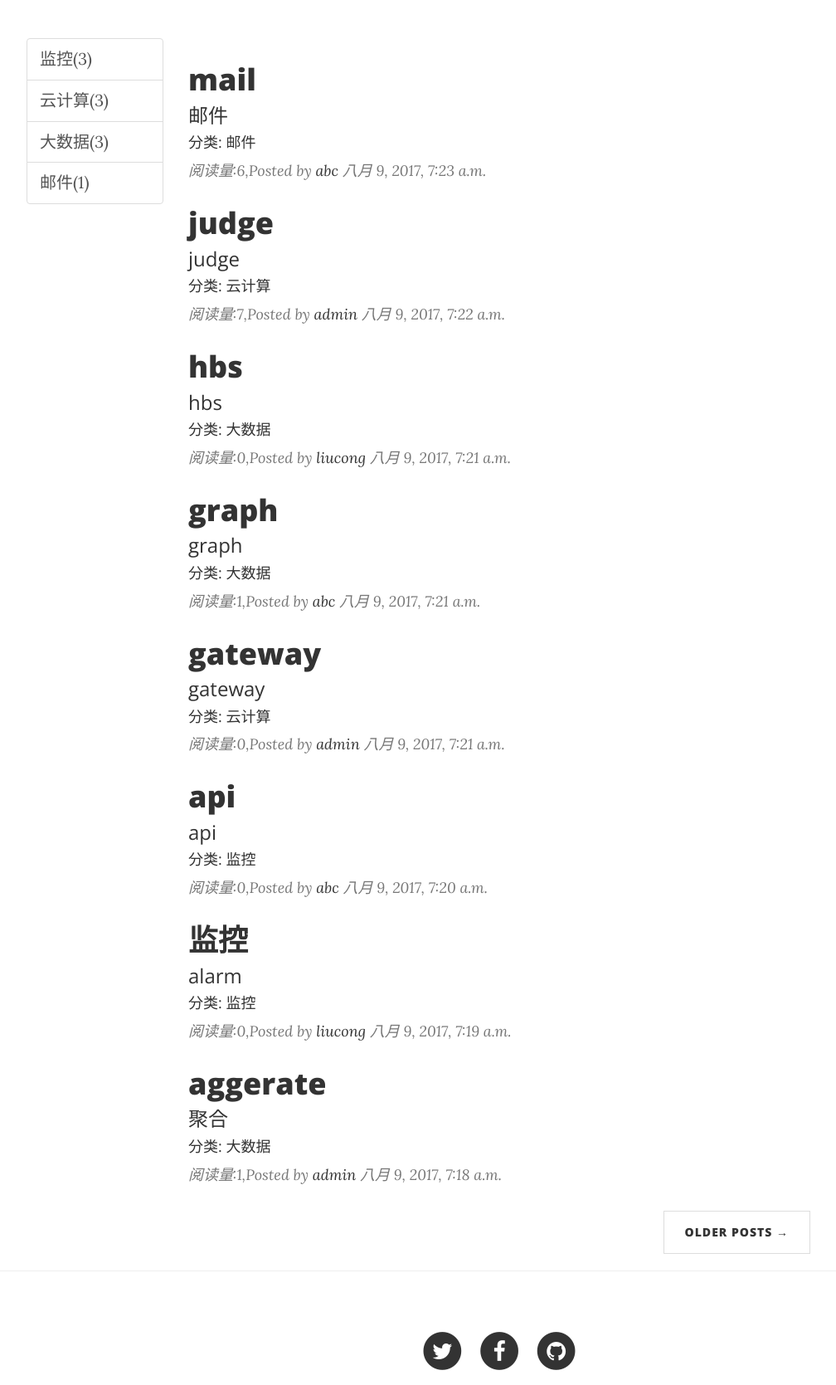
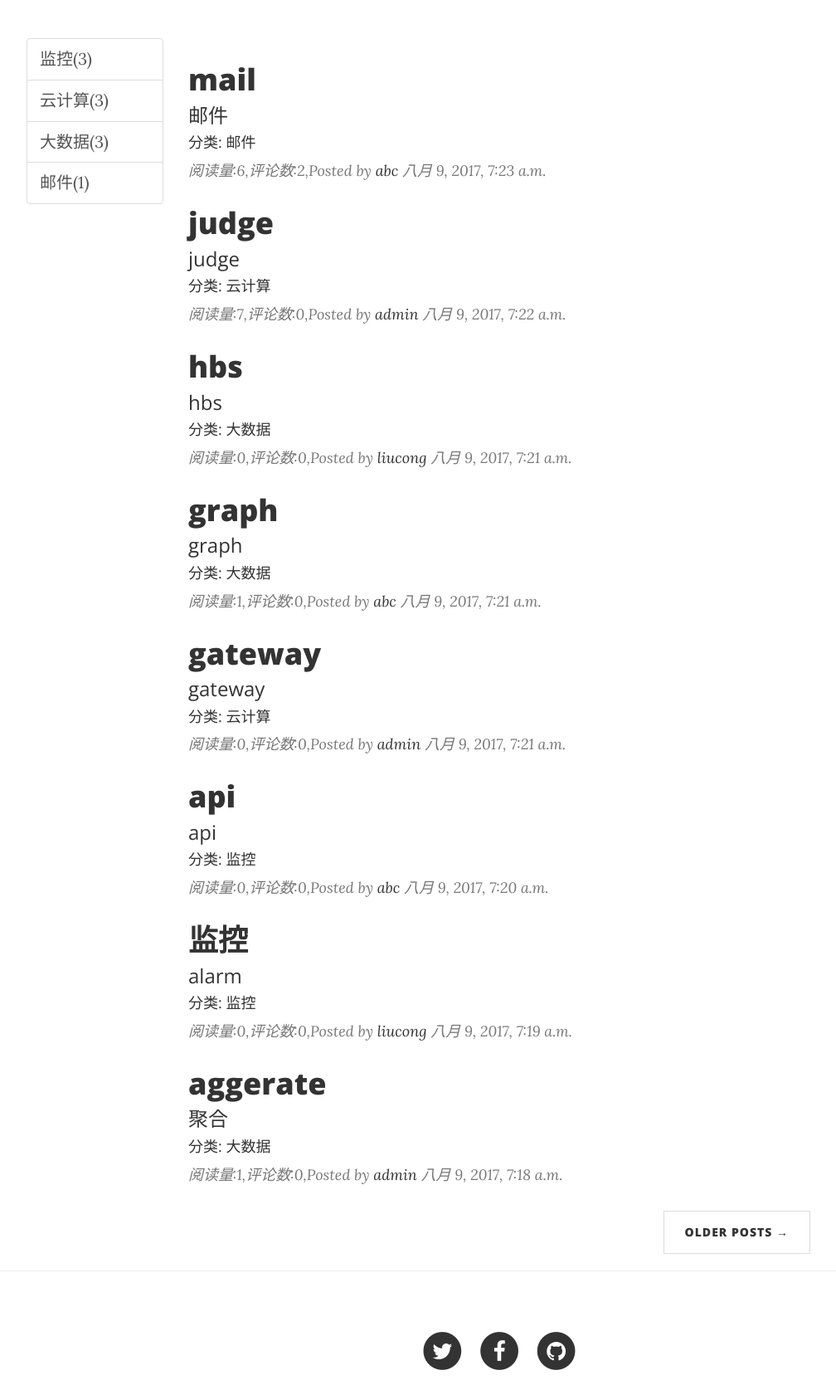
Before and after one commit to KevinDavidMitnick/django_blog, a Django app: page / in a window 1280 px wide. Shown: the part 452-2121 px from the top of the page at 83% size, without its empty margins (38-1046 px from the left). Run offline with Django 3.2, Linux system fonts and the light colour scheme; data comes from the database, SQL or seed files in the repository; both versions use the stored data as it was after the commit; some libraries are stand-ins or nearby versions.

Commit message:
finish comments count

```diff
--- a/blog/templates/blog/index.html
+++ b/blog/templates/blog/index.html
@@ -32,7 +32,7 @@
                 </h4>
 
             </a>
-            <p class="post-meta">阅读量:{{ article.read_count }},Posted by <a href="#">{{ article.author.name }}</a> {{ article.create_time }}</p>
+            <p class="post-meta">阅读量:{{ article.read_count }},评论数:{{ article.comment_set.count }},Posted by <a href="#">{{ article.author.name }}</a> {{ article.create_time }}</p>
         </div>
     {% empty %}
         <div class="post-preview">
--- a/blog/templates/blog/post.html
+++ b/blog/templates/blog/post.html
@@ -36,7 +36,7 @@
                 分类: {{ article.category }}
             </h5>
         </a>
-        <p class="post-meta">阅读量:{{ article.read_count }},Posted by <a href="#">{{ article.author.name }}</a> {{ article.create_time }}</p>
+        <p class="post-meta">阅读量:{{ article.read_count }},评论数:{{ article.comment_set.count }},Posted by <a href="#">{{ article.author.name }}</a> {{ article.create_time }}</p>
         <div class="post-meta">
             {{ article.content|safe }}
         </div>
```
Also changed, not shown: db.sqlite3.
